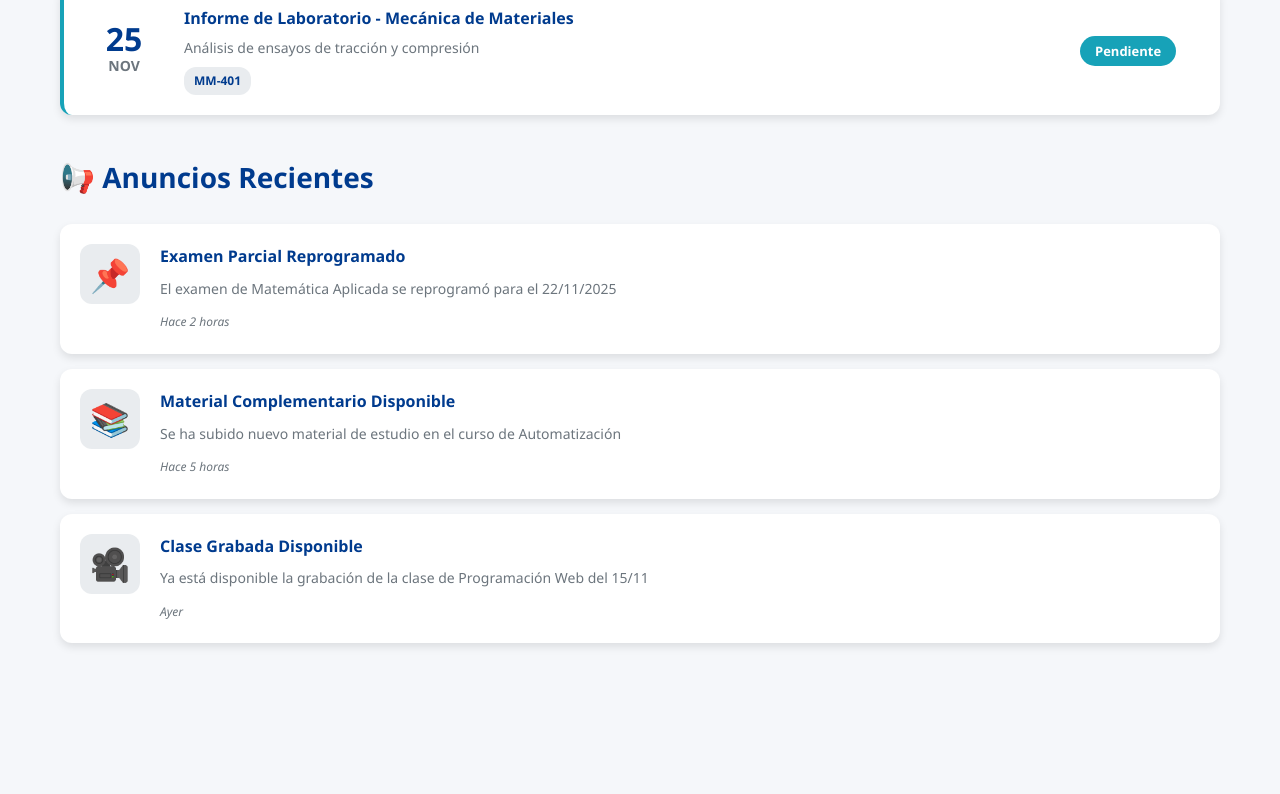
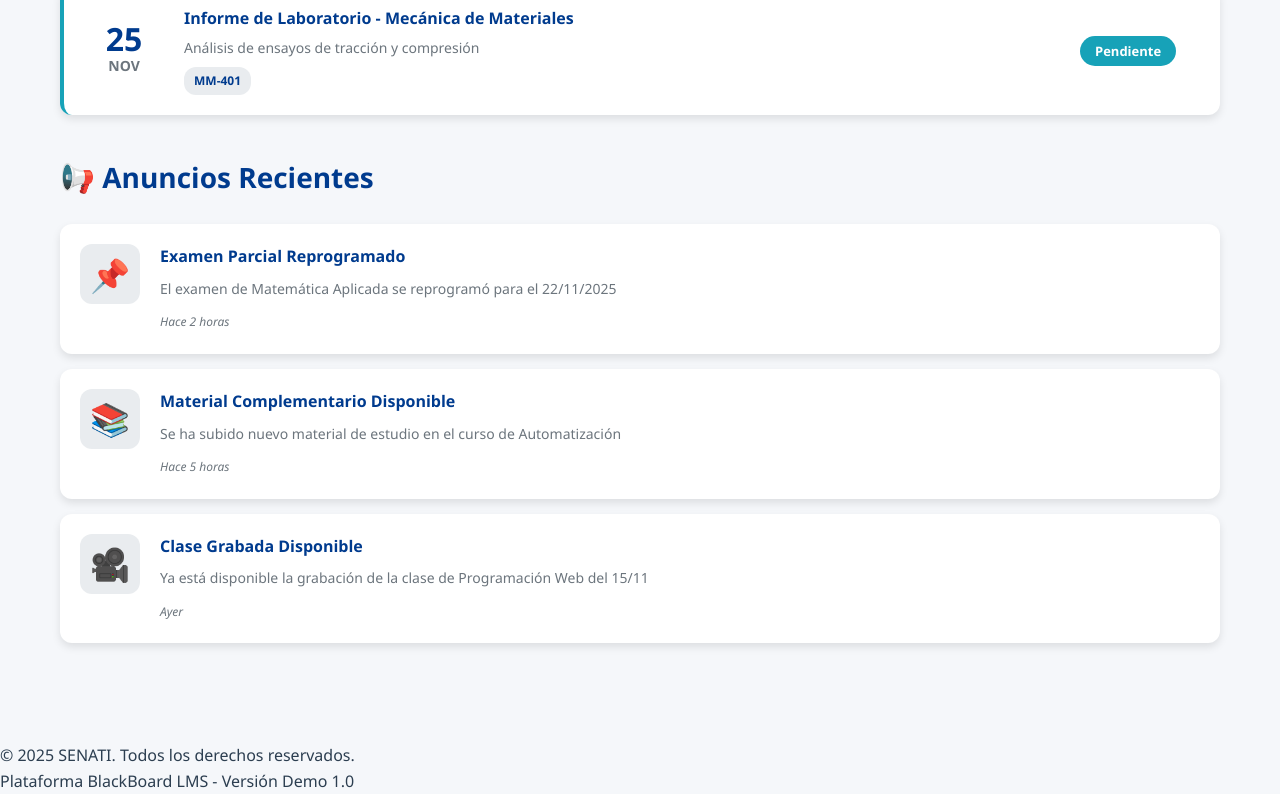
Before and after one commit to JGSaMueLrm/team-branch-senati, a plain HTML site: page page/blackboard.html in a window 1280 px wide. Shown: the part 2240-3034 px from the top of the page. Before the commit the page ends 2983 px from the top, so only its background shows below. Drawn offline with Linux system fonts and the light colour scheme.

Commit message:
ultimos cambios para blackboard.html

```diff
--- a/page/blackboard.html
+++ b/page/blackboard.html
@@ -296,6 +296,12 @@
         </section>
 
     </main>
+    <footer class="page-footer">
+        <div class="footer-content">
+            <p>&copy; 2025 SENATI. Todos los derechos reservados.</p>
+            <p>Plataforma BlackBoard LMS - Versión Demo 1.0</p>
+        </div>
+    </footer>
 
 </body>
 </html>
```
